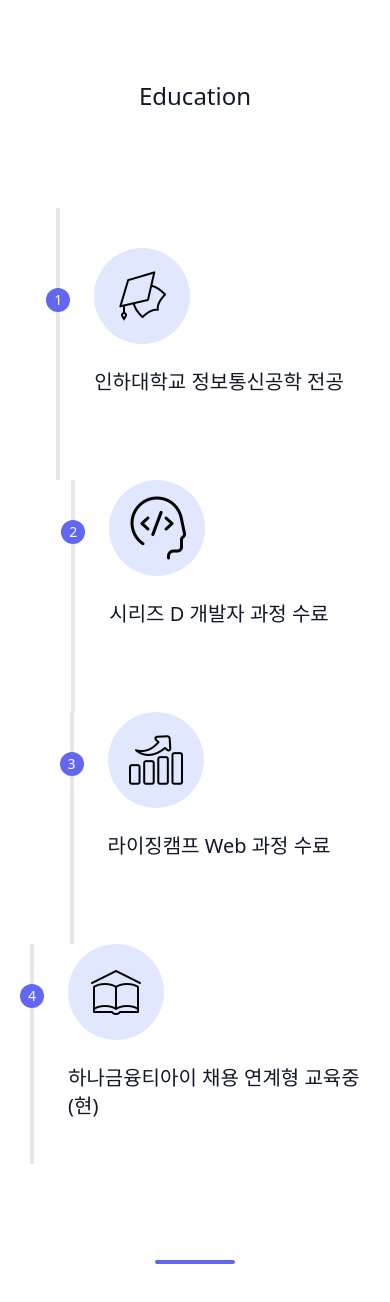
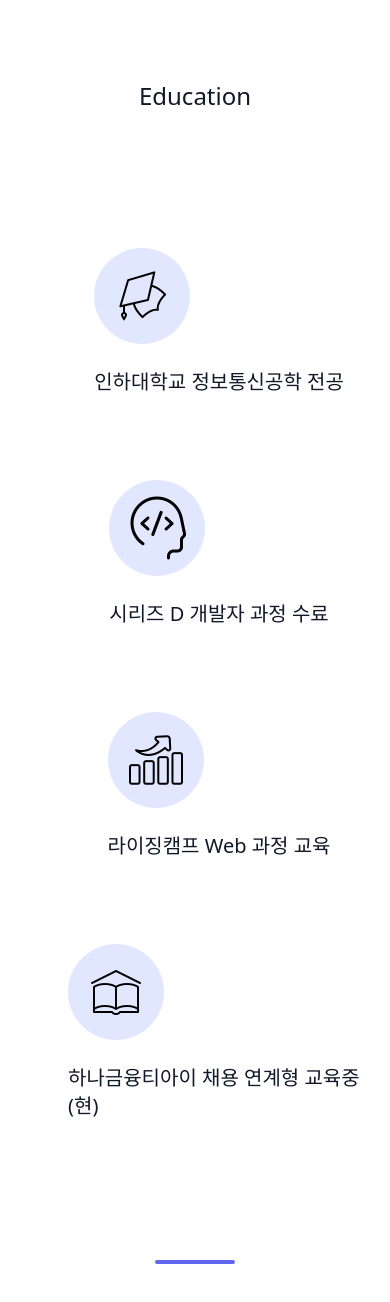
Before and after one commit to jinsumin/next-portfolio, a Next.js app: page /education in a window 390 px wide. Shown: the top 1302 px of the page. Built offline with nearby package versions, Linux system fonts and the light colour scheme.

Commit message:
responsive styling : education

```diff
--- a/pages/education.js
+++ b/pages/education.js
@@ -15,11 +15,13 @@
         </div>
         <div className="container px-5 py-24 mx-auto flex flex-wrap">
           <div className="flex relative pt-10 pb-20 sm:items-center md:w-2/3 mx-auto">
+            <div className="invisible lg:visible xl:visible 2xl:visible">
               <div className="h-full w-6 absolute inset-0 flex items-center justify-center">
                 <div className="h-full w-1 bg-gray-200 pointer-events-none"></div>
               </div>
               <div className="flex-shrink-0 w-6 h-6 rounded-full mt-10 sm:mt-0 inline-flex items-center justify-center bg-indigo-500 text-white relative z-10 title-font font-medium text-sm">
                 1
+              </div>
             </div>
             <div className="flex-grow md:pl-8 pl-6 flex sm:items-center items-start flex-col sm:flex-row">
               <div className="flex-shrink-0 w-24 h-24 bg-indigo-100 text-indigo-500 rounded-full inline-flex items-center justify-center">
@@ -34,23 +36,24 @@
                 >
                   <path d="M12 22s8-4 8-10V5l-8-3-8 3v7c0 6 8 10 8 10z"></path>
                 </svg> */}
-                <Image src={image01} alt="school"/>
+                <Image src={image01} alt="school" />
               </div>
               <div className="flex-grow sm:pl-6 mt-6 sm:mt-0">
                 <h2 className="font-medium title-font text-gray-900 mb-1 text-xl">
                   인하대학교 정보통신공학 전공
                 </h2>
-                <p className="leading-relaxed">
-                </p>
+                <p className="leading-relaxed"></p>
               </div>
             </div>
           </div>
           <div className="flex relative pb-20 sm:items-center md:w-2/3 mx-auto">
+            <div className="invisible lg:visible xl:visible 2xl:visible">
               <div className="h-full w-6 absolute inset-0 flex items-center justify-center">
                 <div className="h-full w-1 bg-gray-200 pointer-events-none"></div>
               </div>
               <div className="flex-shrink-0 w-6 h-6 rounded-full mt-10 sm:mt-0 inline-flex items-center justify-center bg-indigo-500 text-white relative z-10 title-font font-medium text-sm">
                 2
+              </div>
             </div>
             <div className="flex-grow md:pl-8 pl-6 flex sm:items-center items-start flex-col sm:flex-row">
               <div className="flex-shrink-0 w-24 h-24 bg-indigo-100 text-indigo-500 rounded-full inline-flex items-center justify-center">
@@ -75,11 +78,13 @@
             </div>
           </div>
           <div className="flex relative pb-20 sm:items-center md:w-2/3 mx-auto">
+            <div className="invisible lg:visible xl:visible 2xl:visible">
               <div className="h-full w-6 absolute inset-0 flex items-center justify-center">
                 <div className="h-full w-1 bg-gray-200 pointer-events-none"></div>
               </div>
               <div className="flex-shrink-0 w-6 h-6 rounded-full mt-10 sm:mt-0 inline-flex items-center justify-center bg-indigo-500 text-white relative z-10 title-font font-medium text-sm">
                 3
+              </div>
             </div>
             <div className="flex-grow md:pl-8 pl-6 flex sm:items-center items-start flex-col sm:flex-row">
               <div className="flex-shrink-0 w-24 h-24 bg-indigo-100 text-indigo-500 rounded-full inline-flex items-center justify-center">
@@ -95,21 +100,23 @@
                   <circle cx="12" cy="5" r="3"></circle>
                   <path d="M12 22V8M5 12H2a10 10 0 0020 0h-3"></path>
                 </svg> */}
-                <Image src={image03} alt="school"/>
+                <Image src={image03} alt="school" />
               </div>
               <div className="flex-grow sm:pl-6 mt-6 sm:mt-0">
                 <h2 className="font-medium title-font text-gray-900 mb-1 text-xl">
-                  라이징캠프 Web 과정 수료
+                  라이징캠프 Web 과정 교육
                 </h2>
               </div>
             </div>
           </div>
           <div className="flex relative pb-10 sm:items-center md:w-2/3 mx-auto">
+            <div className="invisible lg:visible xl:visible 2xl:visible">
               <div className="h-full w-6 absolute inset-0 flex items-center justify-center">
                 <div className="h-full w-1 bg-gray-200 pointer-events-none"></div>
               </div>
               <div className="flex-shrink-0 w-6 h-6 rounded-full mt-10 sm:mt-0 inline-flex items-center justify-center bg-indigo-500 text-white relative z-10 title-font font-medium text-sm">
                 4
+              </div>
             </div>
             <div className="flex-grow md:pl-8 pl-6 flex sm:items-center items-start flex-col sm:flex-row">
               <div className="flex-shrink-0 w-24 h-24 bg-indigo-100 text-indigo-500 rounded-full inline-flex items-center justify-center">
--- a/pages/skills.js
+++ b/pages/skills.js
@@ -13,7 +13,7 @@
             </p>
           </div>
 
-          <div className="grid grid-cols-1 sm:grid-cols-2 md:grid-cols-3 grid-rows-1 gap-20  text-center mx-20">
+          <div className="grid grid-cols-1 md:grid-cols-2 lg:grid-cols-3 grid-rows-1 gap-20  text-center mx-20">
             <div className="row-span-1 space-y-16">
               <div className="border rounded-lg bg-white shadow-xxl transition duration-300 transform hover:scale-105 shadow-xl hover:shadow-2xl dark:hover:shadow-gray-400/40 hover:text-blue-600">
                 <div className="text-3xl font-bold text-indigo-600 border-b-2 border-indigo-600 m-2 mb-10">
```
Lines whose indentation alone changed are shown as unchanged.
